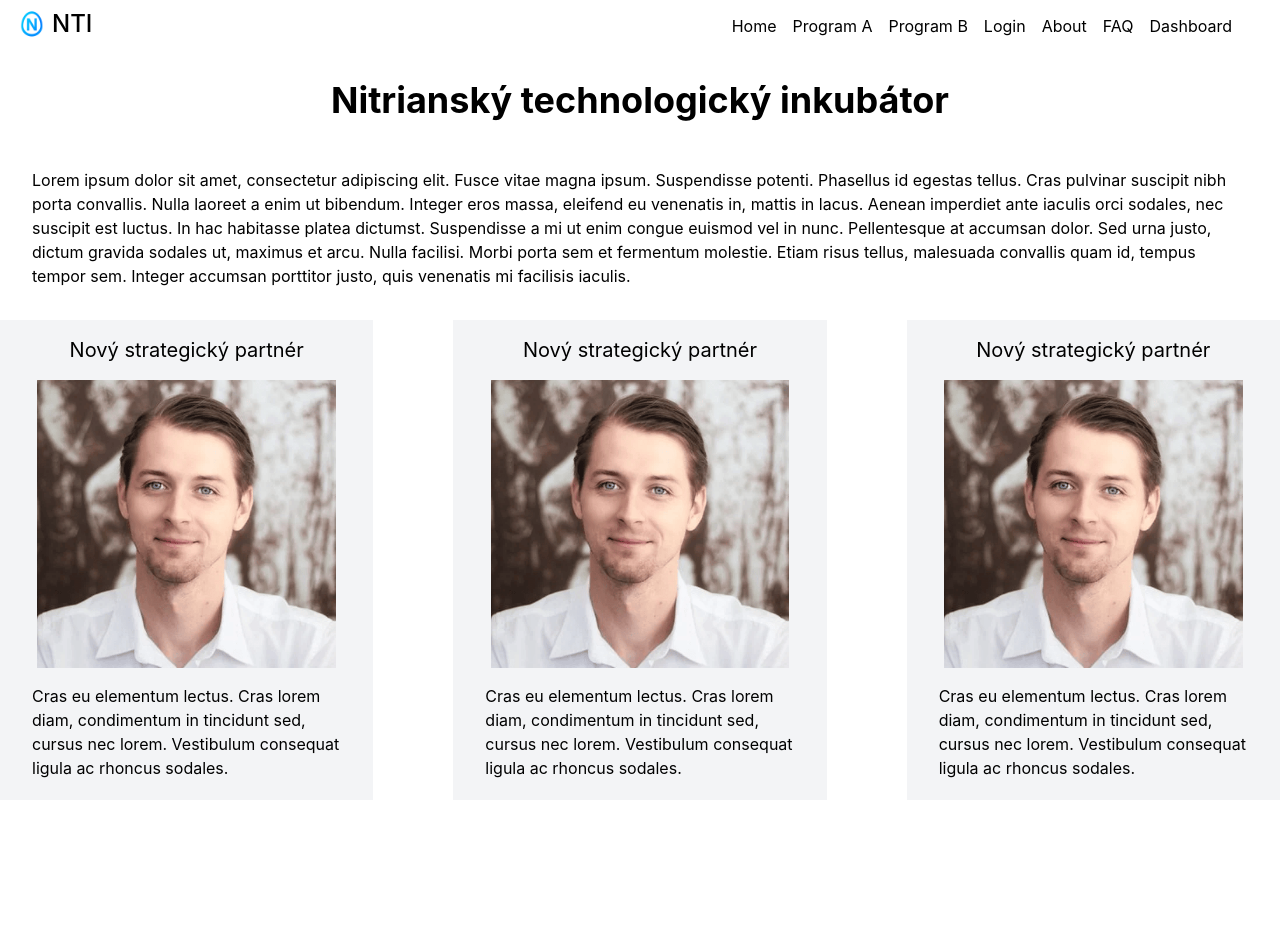
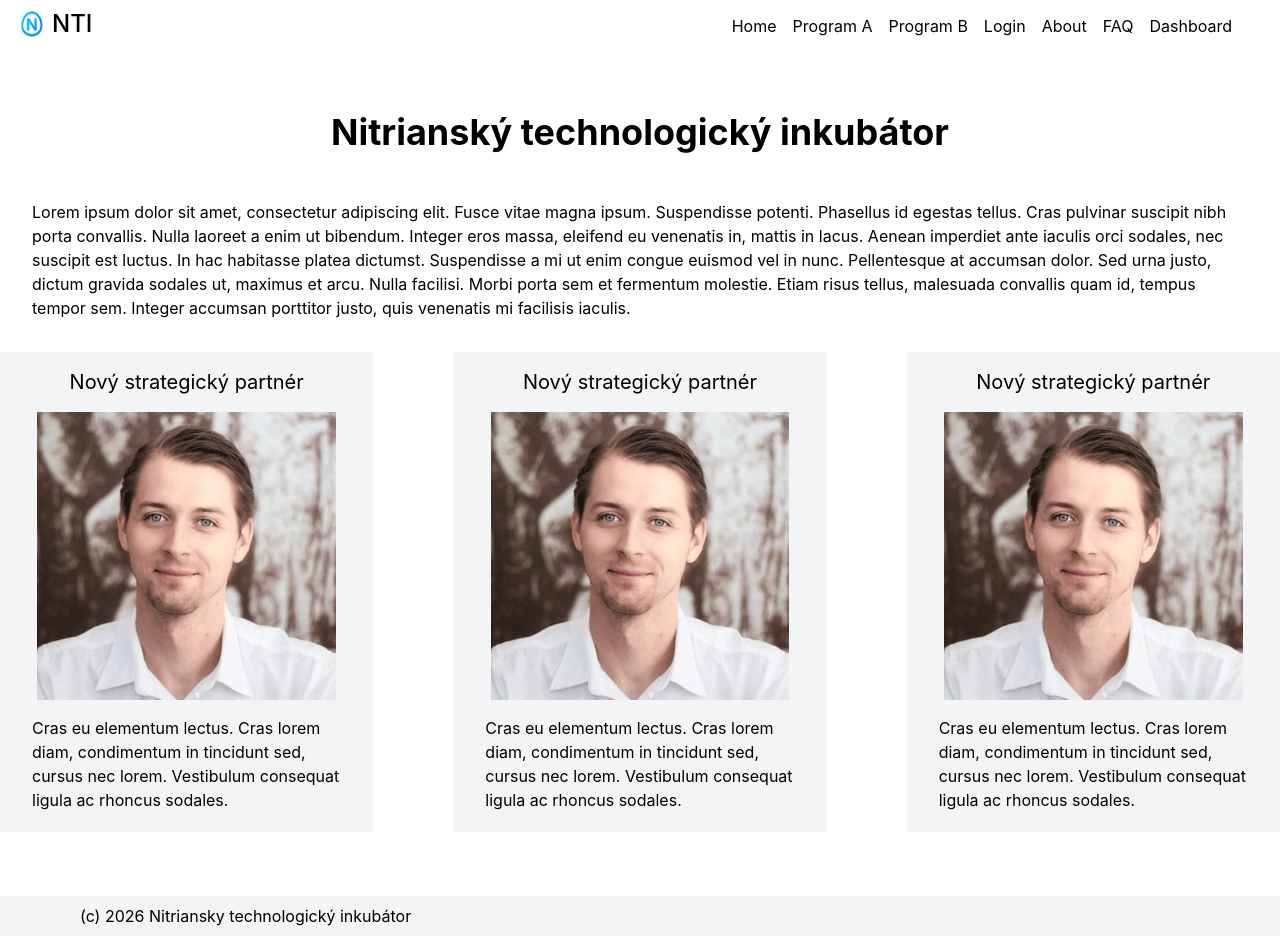
Before and after one commit to sauwin/FE_NTI, a Vue app: page / in a window 1280 px wide. Before the commit the page ends 800 px from the top, so only its background shows below. Built offline with nearby package versions, Linux system fonts and the light colour scheme.

Commit message:
Footer added

```diff
--- a/src/App.vue
+++ b/src/App.vue
@@ -2,25 +2,7 @@
 </script>
 
 <template>
-  <nav class="w-screen h-12 flex justify-between px-4 fixed">
-    <div class="font-medium text-2xl flex gap-1 items-center">
-      <img src="/logo.png" class="h-8 w-8">
-      NTI
-    </div>
-    <div class="flex gap-4 items-center px-8 mt-1">
-      <router-link class="hover:text-blue-600" to="/">Home</router-link>
-      <router-link class="hover:text-blue-600" to="/programs/a">Program A</router-link>
-      <router-link class="hover:text-blue-600" to="/programs/b">Program B</router-link>
-      <router-link class="hover:text-blue-600" to="/login">Login</router-link>
-      <router-link class="hover:text-blue-600" to="/about">About</router-link>
-      <router-link class="hover:text-blue-600" to="/faq">FAQ</router-link>
-      <router-link class="hover:text-blue-600" to="/dashboard">Dashboard</router-link>
-    </div>
-  </nav>
-
-  <main class="pt-16">
-    <router-view />
-  </main>
+    <router-view/>
 </template>
 
 <style scoped></style>
--- /dev/null
+++ b/src/components/Footer.vue
@@ -0,0 +1,5 @@
+<template>
+  <footer class="px-20 py-2 mt-auto bg-gray-100 w-full">
+    (c) {{ (new Date).getFullYear() }} Nitriansky technologický inkubátor
+  </footer>
+</template>
--- /dev/null
+++ b/src/components/Navbar.vue
@@ -0,0 +1,17 @@
+<template>
+  <nav class="w-screen h-12 flex justify-between px-4 fixed bg-white">
+    <div class="font-medium text-2xl flex gap-1 items-center">
+      <img src="/logo.png" class="h-8 w-8">
+      NTI
+    </div>
+    <div class="flex gap-4 items-center px-8 mt-1">
+      <router-link class="hover:text-blue-600" to="/">Home</router-link>
+      <router-link class="hover:text-blue-600" to="/programs/a">Program A</router-link>
+      <router-link class="hover:text-blue-600" to="/programs/b">Program B</router-link>
+      <router-link class="hover:text-blue-600" to="/auth/login">Login</router-link>
+      <router-link class="hover:text-blue-600" to="/about">About</router-link>
+      <router-link class="hover:text-blue-600" to="/faq">FAQ</router-link>
+      <router-link class="hover:text-blue-600" to="/dashboard">Dashboard</router-link>
+    </div>
+  </nav>
+</template>
--- /dev/null
+++ b/src/layouts/AuthLayout.vue
@@ -0,0 +1,11 @@
+<script setup lang="ts">
+  import Navbar from '../components/Navbar.vue'
+</script>
+
+<template>
+  <Navbar />
+
+  <main class="flex-col items-center justify-center pt-16">
+    <router-view />
+  </main>
+</template>
--- /dev/null
+++ b/src/layouts/MainLayout.vue
@@ -0,0 +1,16 @@
+<script setup lang="ts">
+  import Navbar from '../components/Navbar.vue'
+  import Footer from '../components/Footer.vue'
+</script>
+
+<template>
+  <div class="min-h-screen flex flex-col">
+    <Navbar />
+
+    <main class="flex-1 pb-16 pt-24">
+      <router-view />
+    </main>
+
+    <Footer />
+  </div>
+</template>
--- a/src/views/Home.vue
+++ b/src/views/Home.vue
@@ -1,5 +1,5 @@
 <script setup lang="ts">
-  import Articles from "../components/Articles.vue"
+  import Articles from '../components/Articles.vue'
 </script>
 
 <template>
--- a/src/views/Login.vue
+++ b/src/views/Login.vue
@@ -35,7 +35,7 @@
       </div>
       <input type="submit" class="bg-blue-700 text-white w-100 h-10 mt-4">
       <div class = "text-center mt-4">
-        Not registered? <router-link class="text-blue-600 hover:text-blue-900" to="/register">Create an account</router-link>
+        Not registered? <router-link class="text-blue-600 hover:text-blue-900" to="/auth/register">Create an account</router-link>
       </div>
     </form>
   </div>
--- a/src/views/ProgramA.vue
+++ b/src/views/ProgramA.vue
@@ -1,5 +1,6 @@
 <template>
   <h1 class="font-bold text-4xl text-center p-4">Program A</h1>
+
   <div class="text-center text-xl">Grant program for startups</div>
   <div class="flex justify-center p-4">
     <button class="bg-blue-700 text-white w-40 h-10">Register</button>
--- a/src/views/ProgramB.vue
+++ b/src/views/ProgramB.vue
@@ -1,5 +1,6 @@
 <template>
   <h1 class="font-bold text-4xl text-center p-4">Program B</h1>
+
   <div class="text-center text-xl">Grant program for company programs</div>
   <div class="flex justify-center p-4">
     <button class="bg-blue-700 text-white w-40 h-10">Register</button>
--- a/src/views/Register.vue
+++ b/src/views/Register.vue
@@ -1,4 +1,4 @@
-<script lang="ts" setup>
+<script setup lang="ts">
 import { ref } from 'vue'
 import { useRouter } from 'vue-router'
 import api from '../api/axios'
@@ -82,7 +82,7 @@ async function submit() {
       <input type="submit" class="bg-blue-700 text-white w-100 h-10 mt-4">
 
       <div class = "text-center mt-4">
-        Already have an account? <router-link class="text-blue-600 hover:text-blue-900" to="/login">Log in</router-link>
+        Already have an account? <router-link class="text-blue-600 hover:text-blue-900" to="/auth/login">Log in</router-link>
       </div>
     </form>
   </div>
```
Also changed, not shown: src/router/router.ts (+23 -8 lines).
